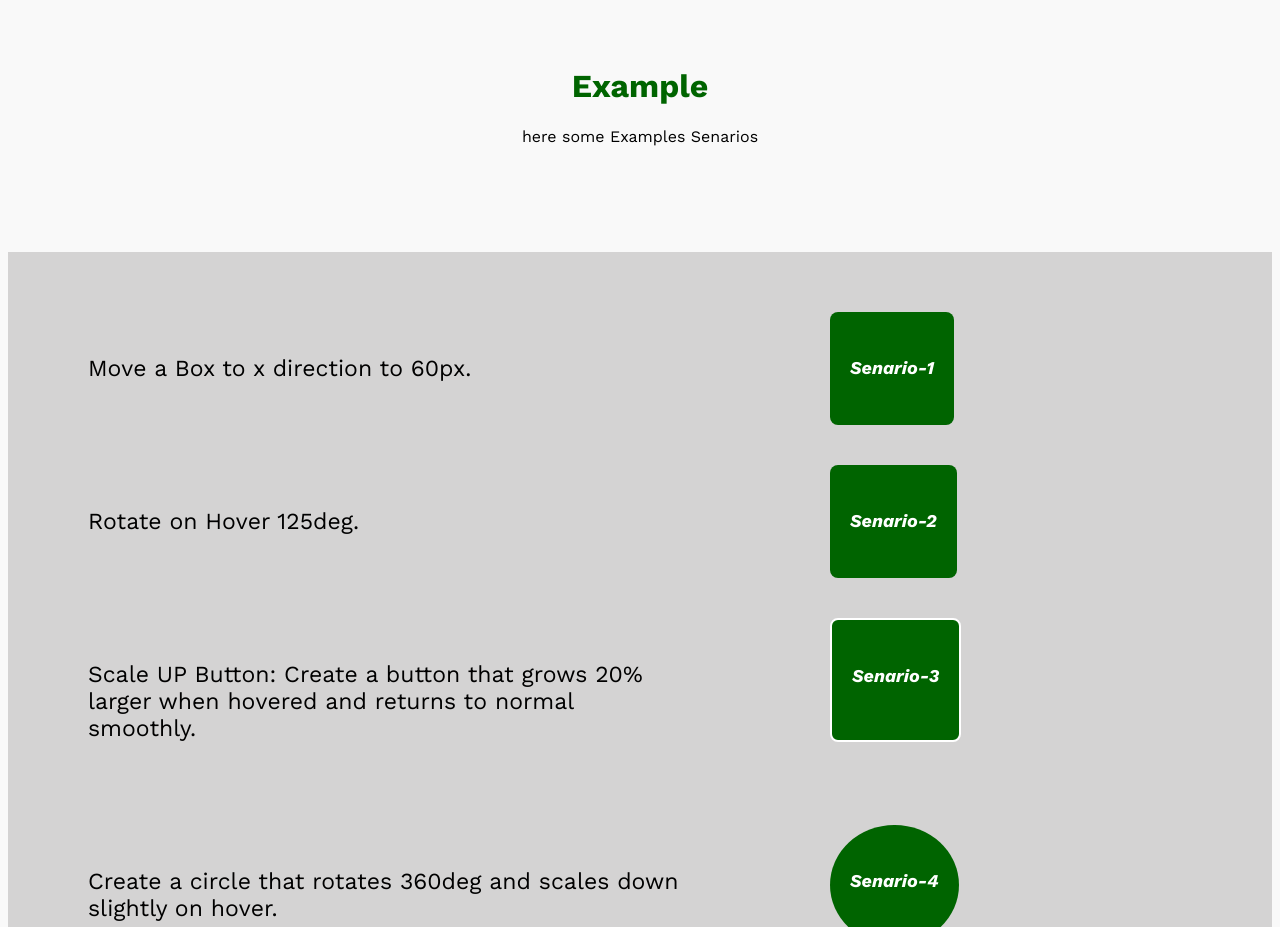
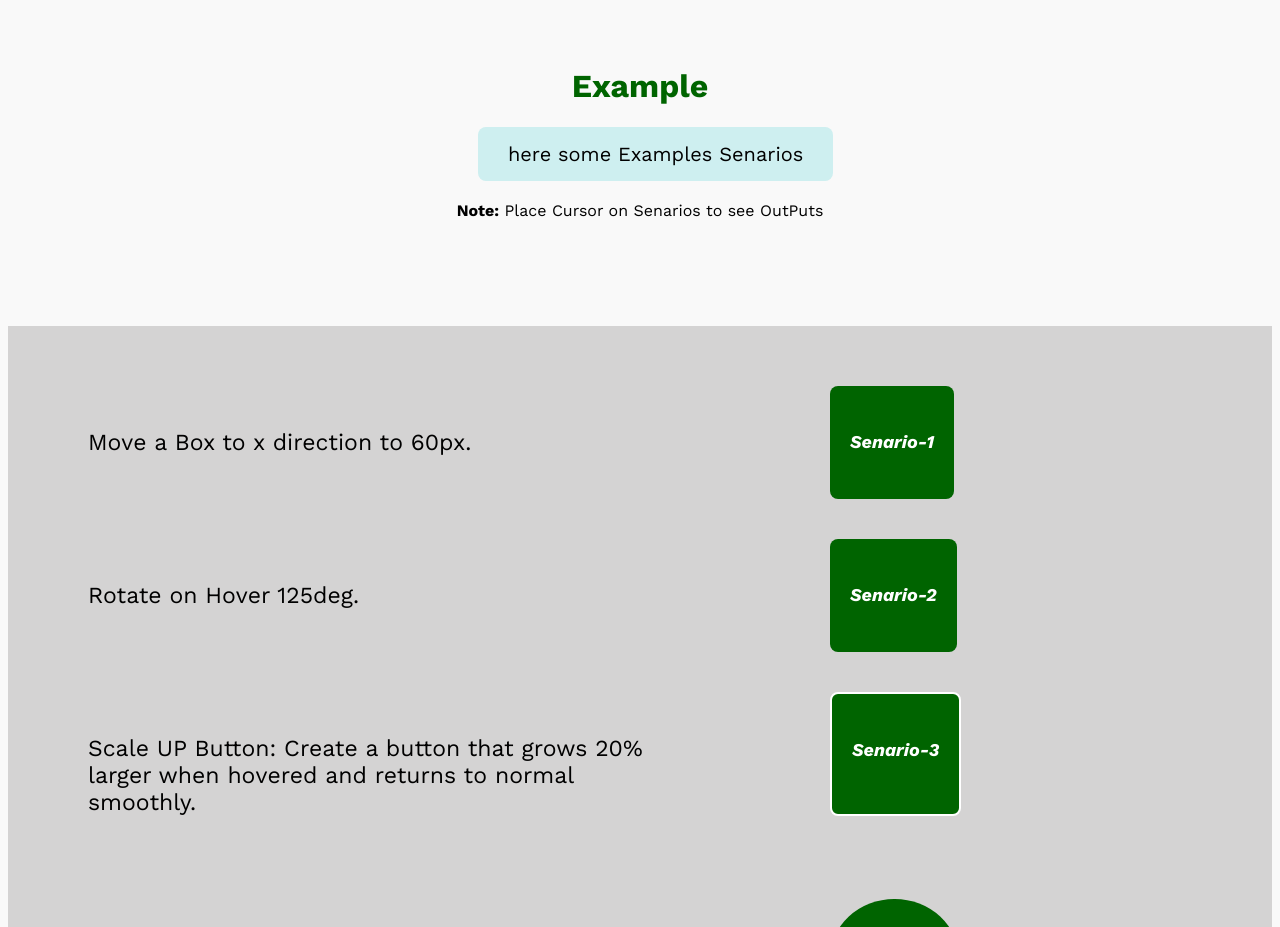
Before and after one commit to Harinathkumar7503/Daily-Tasks, a plain HTML site: page Day16/Task1.html in a window 1280 px wide. Shown: the part 920-1847 px from the top of the page. Drawn offline with nearby package versions, Linux system fonts and the light colour scheme.

Commit message:
Reference

```diff
--- a/Day16/Task1.html
+++ b/Day16/Task1.html
@@ -8,7 +8,7 @@
   <link href="https://fonts.googleapis.com/css2?family=Work+Sans:ital,wght@0,100..900;1,100..900&display=swap"
     rel="stylesheet">
 
-    <title>Task</title>
+<title>Task</title>
     <link rel="stylesheet" href="Style.css">
 </head>
 <body>
@@ -43,14 +43,16 @@
                 <h3>Syntx</h3>
                 <p>transform:<i>transform-function(value);</i> </p>
               </div>
-
       </div>
        <div class="exa">
           <h1>Example  </h2>
-          <p>here some Examples Senarios </p>
+            <div class="p">
+          <p>here some Examples Senarios </p> </div>
+          <p> <b>Note:</b> Place Cursor on Senarios to see OutPuts</p>
        </div>
 
        <div class="examples">
+
               <div class="E1">
                   <div class="q1">
                      <p>Move a Box to x direction to 60px.</p>
@@ -69,7 +71,6 @@
                  </div>
              </div>
 
-
              <div class="E3">
                   <div class="q3">
                      <p>Scale UP Button: Create a button that grows 20% larger when hovered and returns to normal smoothly.</p>
@@ -78,7 +79,6 @@
                      <h2><i>Senario-3</i></h2>
                  </div>
              </div>
-
 
              <div class="E4">
                   <div class="q4">
@@ -102,10 +102,11 @@
                   <div class="q6">
                      <p>Create an image that zooms in and slightly rotates when hovered.</p>
                   </div>
-                 <div class="a6">
-                   <h2><i>Senario-6</i></h2>
-                 </div>
-                </div>
+                  <div class="a6">
+                      <h2><i>Senario-6</i></h2>
+                  </div>
+            </div>
+
        </div>
     </main>
     <footer>
```
